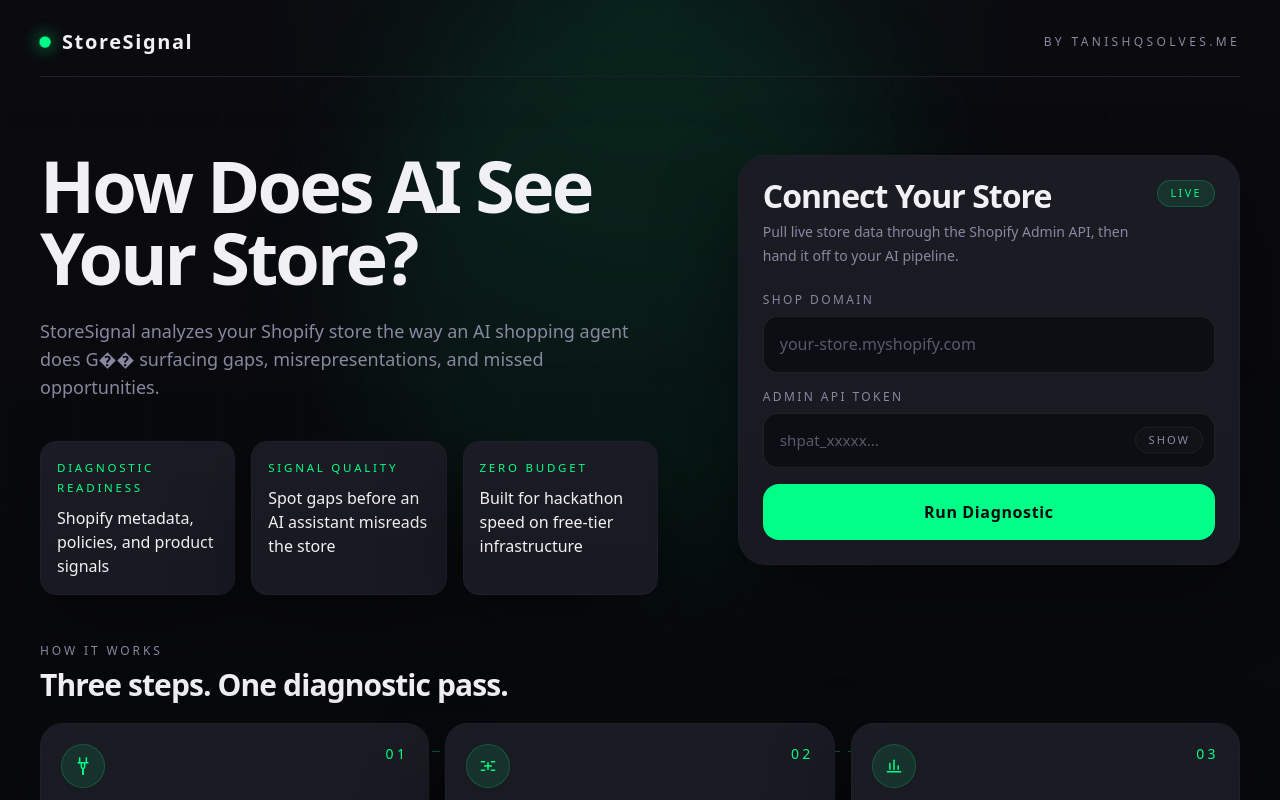
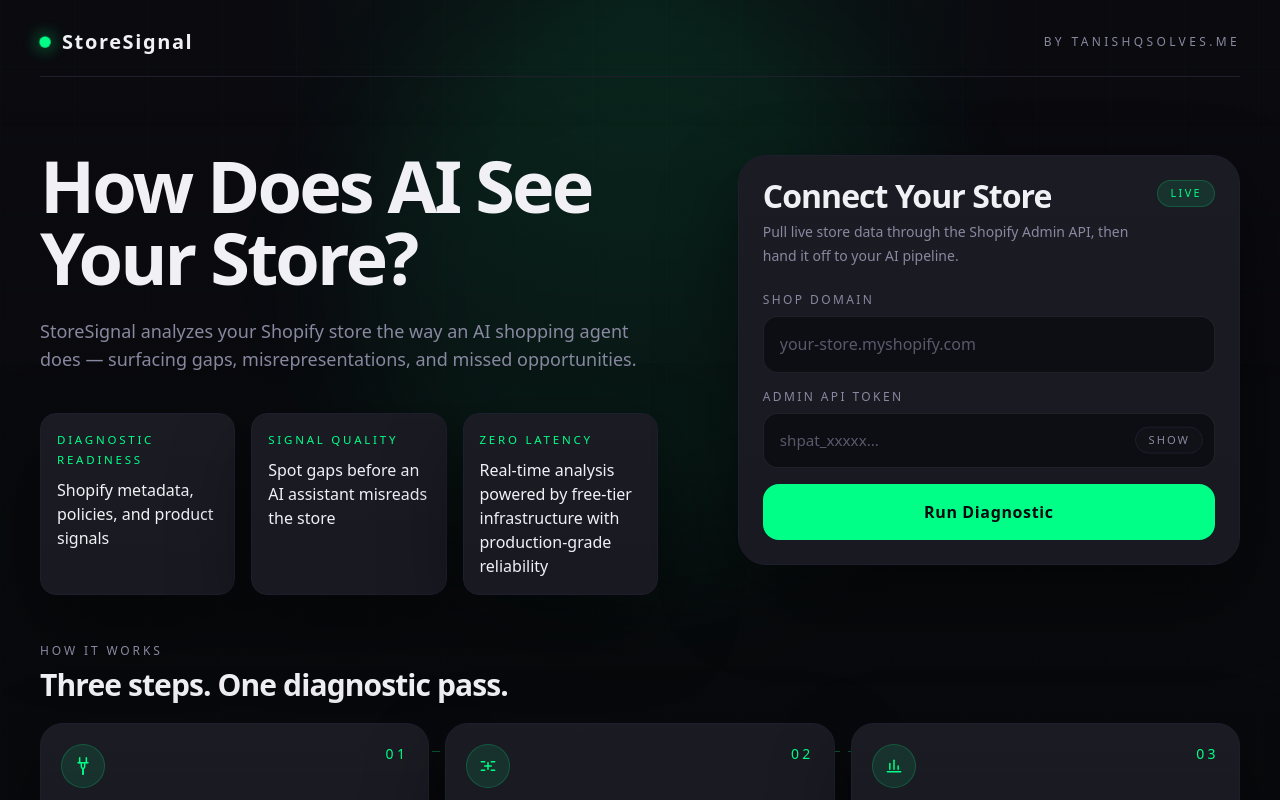
Before and after one commit to akatanishqc/StoreSignal, a Next.js app: page / in a window 1280 px wide. Shown: the top 800 px of the page. Built offline with nearby package versions, Linux system fonts and the light colour scheme.

Commit message:
add corrections

```diff
--- a/app/page.tsx
+++ b/app/page.tsx
@@ -332,7 +332,7 @@ export default function HomePage() {
     if (!auditReport) return;
 
     const now = new Date().toLocaleDateString();
-    let markdown = `# StoreSignal Audit G�� ${auditReport.storeName}\n`;
+    let markdown = `# StoreSignal Audit — ${auditReport.storeName}\n`;
     markdown += `Generated: ${now}\n`;
     markdown += `Score: ${auditReport.overallScore}/100 | ${auditReport.aiReadinessLevel}\n\n`;
 
@@ -491,7 +491,7 @@ export default function HomePage() {
                   }}
                 >
                   <h3 className="font-display text-lg font-semibold">
-                    G�� Top Priorities
+                    ⚠ Top Priorities
                   </h3>
                   <ol className="space-y-2 text-sm">
                     {auditReport.topPriorities.map((p, idx) => (
@@ -527,9 +527,9 @@ export default function HomePage() {
                         color: "#FFD700",
                       }}
                     >
-                      G�� No policies are configured for this store. AI shopping
+                      ⚠ No policies are configured for this store. AI shopping
                       agents cannot answer questions about returns, shipping, or
-                      store policies G�� this significantly reduces buyer trust.
+                      store policies — this significantly reduces buyer trust.
                     </div>
                   )}
                 {Object.entries(auditReport.policyAudit.dimensions).map(
@@ -597,7 +597,7 @@ export default function HomePage() {
                   <ul className="space-y-1 text-sm">
                     {auditReport.policyAudit.recommendations.map((rec, idx) => (
                       <li key={idx} className="text-[var(--text-secondary)]">
-                        G�� {rec}
+                        • {rec}
                       </li>
                     ))}
                   </ul>
@@ -687,7 +687,7 @@ export default function HomePage() {
             </h1>
             <p className="mt-6 max-w-2xl text-base leading-8 text-[var(--text-secondary)] sm:text-lg">
               StoreSignal analyzes your Shopify store the way an AI shopping
-              agent does G�� surfacing gaps, misrepresentations, and missed
+              agent does — surfacing gaps, misrepresentations, and missed
               opportunities.
             </p>
 
@@ -710,10 +710,11 @@ export default function HomePage() {
               </div>
               <div className="terminal-panel rounded-2xl p-4">
                 <p className="font-mono-ui text-[0.72rem] uppercase tracking-[0.24em] text-[var(--text-mono)]">
-                  Zero Budget
+                  ZERO LATENCY
                 </p>
                 <p className="mt-2 text-base text-[var(--text-primary)]">
-                  Built for hackathon speed on free-tier infrastructure
+                  Real-time analysis powered by free-tier infrastructure with
+                  production-grade reliability
                 </p>
               </div>
             </div>
@@ -821,7 +822,7 @@ export default function HomePage() {
                 >
                   <div className="flex flex-wrap items-center justify-between gap-3">
                     <p className="font-display text-xl font-semibold text-[var(--text-primary)]">
-                      G�� Connected G�� {result.shop.name}
+                      ✓ Connected — {result.shop.name}
                     </p>
                     <p className="font-mono-ui text-xs uppercase tracking-[0.18em] text-[var(--text-mono)]">
                       Store snapshot ready
@@ -860,23 +861,12 @@ export default function HomePage() {
                         }
 
                         setAuditReport(payload.report);
-                        console.log("Store analysis report", payload.report);
-                        console.log(
-                          "RAW dimensions:",
-                          JSON.stringify(
-                            payload.report.productAudits[0]?.dimensions,
-                          ),
-                        );
-                        console.log(
-                          "RAW totalScore:",
-                          payload.report.productAudits[0]?.totalScore,
-                        );
                         const validCount =
                           payload.report.productAudits?.filter(
                             (p: ProductAudit) => p.totalScore > 0,
                           ).length ?? 0;
                         setAnalysisMessage(
-                          `Analysis complete G�� ${validCount} products scored`,
+                          `Analysis complete — ${validCount} products scored`,
                         );
                         setTimeout(() => setAnalysisMessage(""), 6000);
                       } catch (err) {
@@ -898,7 +888,7 @@ export default function HomePage() {
                         {analysisMessage}
                       </span>
                     ) : (
-                      "Run AI Analysis G��"
+                      "Run AI Analysis →"
                     )}
                   </button>
                 </div>
```
Also changed, not shown: 1 other file (tests, documents, lock files or other folders).
